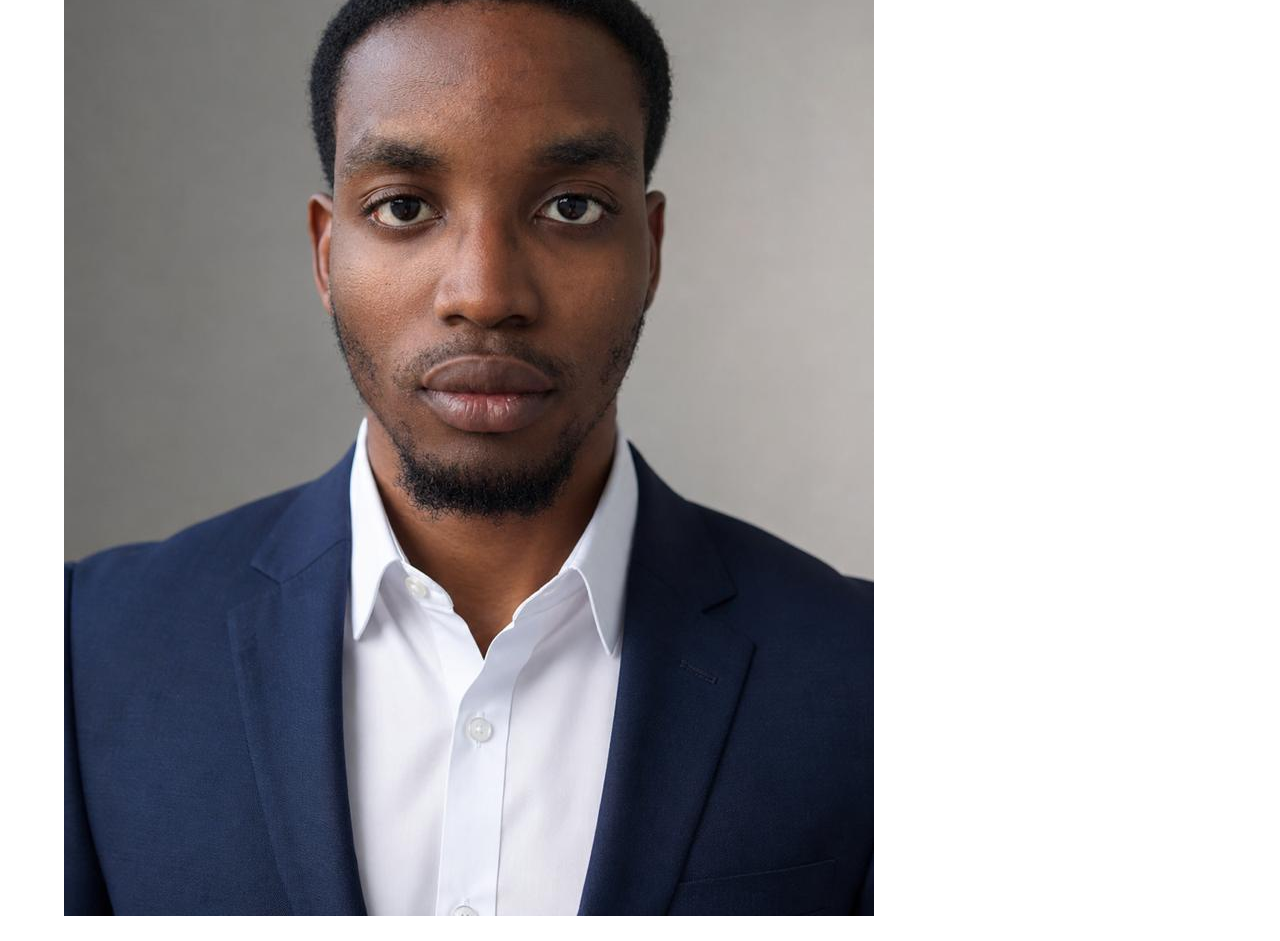
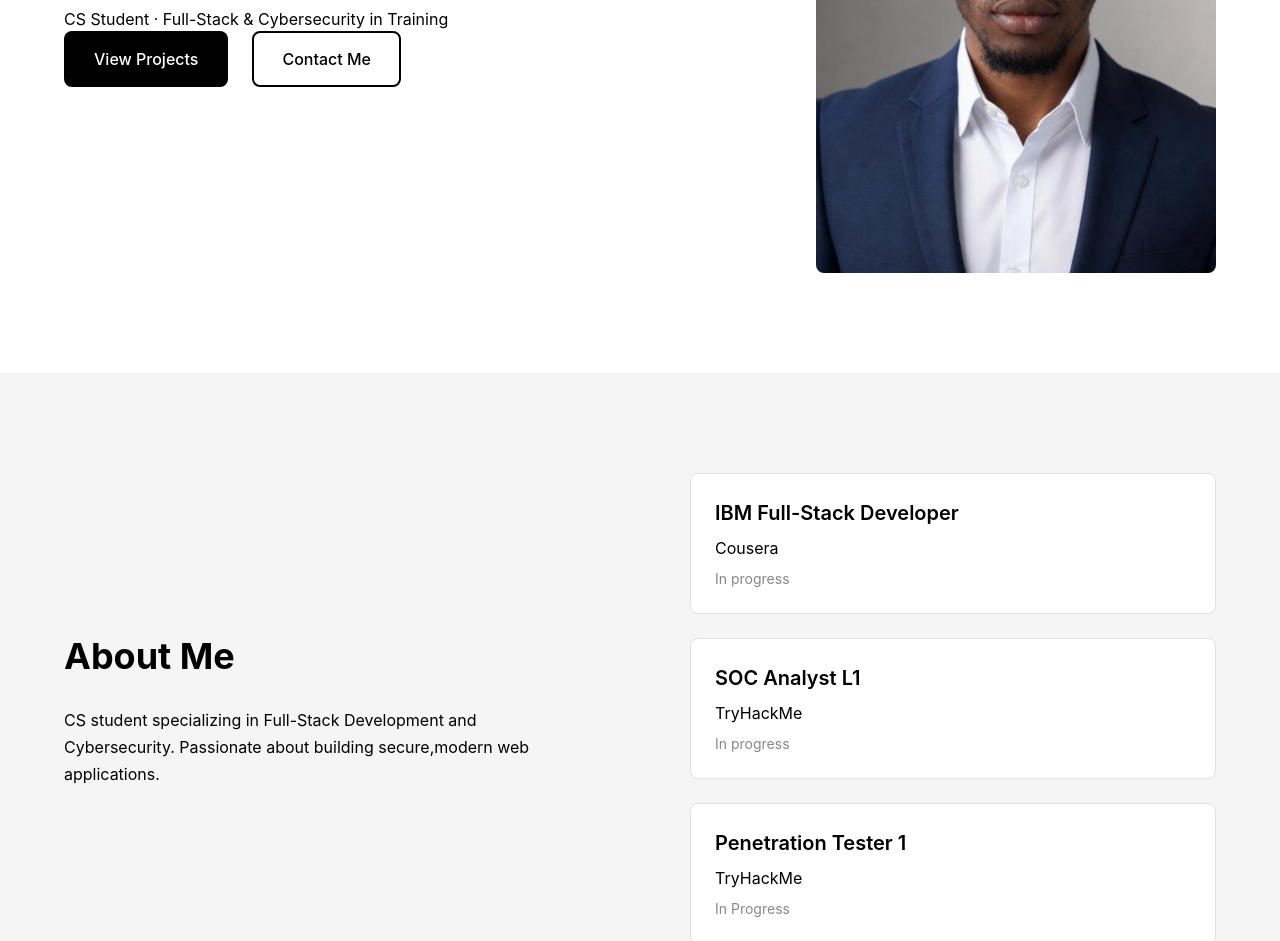
Before and after one commit to kendjydroid/portfolio, a plain HTML site: page index.html in a window 1280 px wide. Shown: the part 440-1381 px from the top of the page. Drawn offline with Linux system fonts and the light colour scheme.

Commit message:
feat: add hero, about, and skills section styles

```diff
--- a/index.html
+++ b/index.html
@@ -101,7 +101,7 @@
             <!-- Cybersecurity skills  -->
                 <div class="skills-group">
                     <h3>Cybersecurity</h3>
-                        <div class="skills grid">
+                        <div class="skills-grid">
                             <div class="skill-card">Linux</div>
                             <div class="skill-card">Networking</div>
                         </div>
--- a/style.css
+++ b/style.css
@@ -128,3 +128,182 @@
          body {
             padding-top: var(--navbar-height);
          }
+
+         /* ============================================
+            Hero
+            ============================================ */
+         #hero {
+            background-color: var(--color-background);
+         }
+
+         .hero-container {
+            display: flex;
+            align-items: center;
+            justify-content:space-between;
+            gap: var(--spacing-lg);
+         }
+
+         .hero-content{
+            flex: 1;
+         }
+
+         .hero-title {
+            font-size: var(--font-size-h1);
+            font-weight: 700;
+            line-height: 1.2;
+            margin-bottom: var(--spacing-md);
+         }
+
+         .hero-subtitle {
+            font-size: var(--font-size-h3);
+            color: var(--color-text-muted);
+            margin-bottom: var(--spacing-lg);
+         }
+
+         .hero-buttons {
+            display: flex;
+            gap: var(--spacing-md)
+
+         }
+
+         .btn {
+            display: inline-block;
+            padding: 14px 28px;
+            border-radius: var(--border-radius);
+            font-size: var(--font-size-base);
+            font-weight: 500;
+            transition: all 0.2s ease;
+            cursor: pointer;
+            border: 2px solid transparent;
+         }
+
+         .btn-primary {
+            background-color: var(--color-text);
+            color: var(--color-text-inverse);
+
+         }
+
+         .btn-primary:hover {
+            opacity: 0.75;
+         }
+
+
+         .btn-secondary {
+            background-color: transparent;
+            color: var(--color-text);
+            border-color: var(--color-text);
+
+         }
+
+         .btn-secondary:hover {
+            background-color: var(--color-text);
+            color: var(--color-text-inverse);
+
+         }
+
+         .hero-image {
+            flex: 1;
+            max-width: 400px;
+         }
+
+         .hero-image img {
+            width: 100%;
+            border-radius: var(--border-radius);
+         }
+
+         /* ============================================
+            About Me
+            ============================================ */
+
+            #about {
+               background-color: var(--color-background-alt);
+            }
+
+            .about-container {
+            display: flex;
+            align-items: center;
+            justify-content:space-between;
+            gap: var(--spacing-xl);
+         }
+
+         .about-content {
+            flex: 1;
+         }
+
+         .section-title {
+            font-size: var(--font-size-h2);
+            font-weight: 700;
+            margin-bottom: var(--spacing-md);
+         }
+
+         .about-content p {
+            font-size: var(--font-size-base);
+            line-height: 1.7;
+            color: var(--color-text);
+         }
+
+         .cert-cards {
+            flex: 1;
+            display: flex;
+            flex-direction: column;
+            gap: var(--spacing-md)
+         }
+
+         .cert-card {
+            background-color: var(--color-background);
+            padding: var(--spacing-md);
+            border: 1px solid var(--color-border);
+            border-radius: var(--border-radius);
+         }
+
+         .cert-card h3 {
+            font-size: var(--font-size-h3);
+            font-weight: 600;
+            margin-bottom: var(--spacing-sm);
+         }
+
+         .cert-platform {
+            font-size: var(--font-size-base);
+            margin-bottom: var(--spacing-sm);
+         }
+
+         .cert-status {
+            font-size: 14px;
+            color: var(--color-text-muted);
+         }
+
+
+
+         /* ============================================
+            Skills
+            ============================================ */
+
+            #skills {
+               background-color: var(--color-background);
+            }
+
+            .skills-container {
+               display: flex;
+               flex-direction: column;
+               gap: var(--spacing-lg);
+            }
+
+            .skills-group h3 {
+               font-size: var(--font-size-h3);
+               font-weight: 600;
+               margin-bottom: var(--spacing-md);
+            }
+
+            .skills-grid {
+               display: grid;
+               grid-template-columns: repeat(auto-fill, minmax(140px, 1fr));
+               gap: var(--spacing-md);
+            }
+
+            .skill-card {
+               background-color: var(--color-background-alt);
+               padding: var(--spacing-md);
+               border-radius: var(--border-radius);
+               text-align: center;
+               font-weight: 500;
+            }
```
